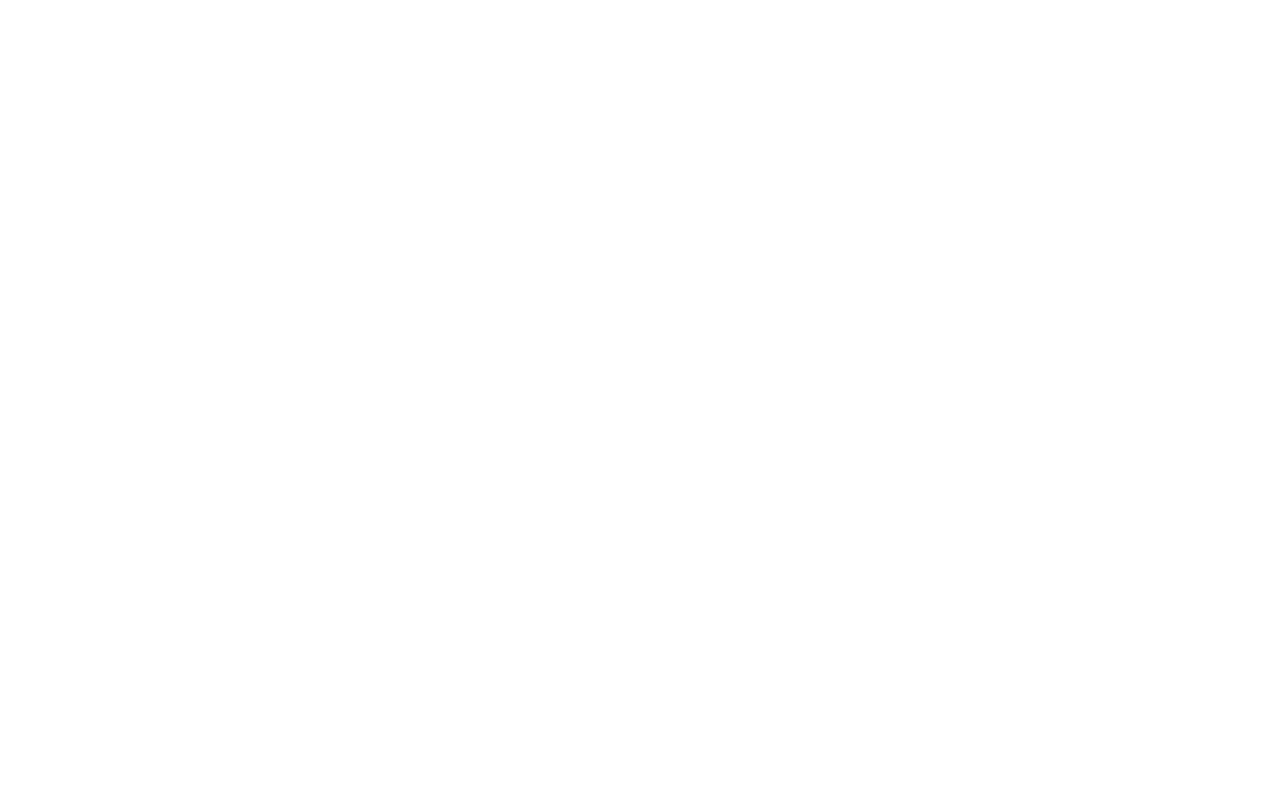
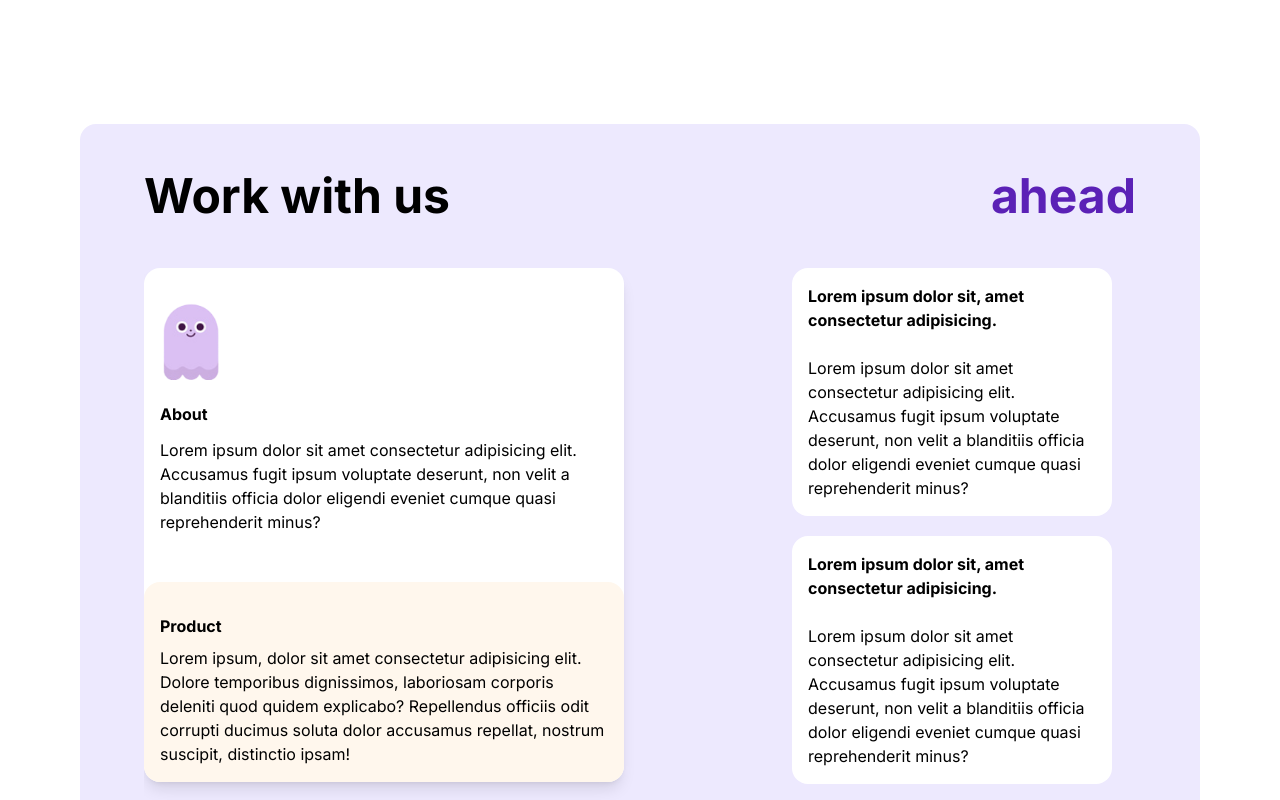
Before and after one commit to manishjha-04/ahead-app, a Next.js app: page / in a window 1280 px wide. Shown: the part 4060-4860 px from the top of the page. Before the commit the page ends 4056 px from the top, so only its background shows below. Built offline with nearby package versions, Linux system fonts and the light colour scheme.

Commit message:
created the work with us section

```diff
--- a/src/app/page.js
+++ b/src/app/page.js
@@ -7,6 +7,7 @@
 import BeBestYou from "../components/BeBestYou";
 import EverWonder from "../components/EverWonder";
 import Test from "../components/Test";
+import WorkWithUs from "../components/WorkWithUs";
 
 
 
@@ -25,6 +26,9 @@
       <BeBestYou />
       <EverWonder />
       <Test />
+      <WorkWithUs />
+
+
 
 
 
--- /dev/null
+++ b/src/components/WorkWithUs.jsx
@@ -0,0 +1,99 @@
+"use client";
+import { motion } from "framer-motion";
+import React from "react";
+import Image from "next/image";
+
+const WorkWithUs = () => {
+  return (
+    <div className="px-20 my-32">
+      <section className="mt-16 rounded-2xl bg-violet-100 p-12 px-16">
+        <div className="flex  justify-between items-center text-5xl font-bold">
+          <motion.div
+            initial="hidden"
+            whileInView="visible"
+            viewport={{ once: true }}
+            transition={{ duration: 1 }}
+            variants={{
+              visible: { opacity: 1, scale: 1, x: 0, y: 0 },
+              hidden: { opacity: 0, scale: 0.5, x: "-50%" },
+            }}
+          >
+            <span className="">Work with us</span>
+          </motion.div>
+
+          <motion.div
+            initial="hidden"
+            whileInView="visible"
+            viewport={{ once: true }}
+            transition={{ duration: 1 }}
+            variants={{
+              visible: { opacity: 1, scale: 1, x: 0, y: 0 },
+              hidden: { opacity: 0, scale: 0.5, x: "50%" },
+            }}
+          >
+            <span className="text-violet-800">ahead</span>
+          </motion.div>
+        </div>
+        <div className="mt-12 flex gap-20 overflow-hidden">
+          <div className="grow">
+            <div className="rounded-2xl bg-white  pt-8 max-w-[30rem] shadow-lg">
+              <motion.div
+              className="pl-4 inline-block"
+                initial="hidden"
+                whileInView="visible"
+                viewport={{ once: true }}
+                transition={{ duration: 4 }}
+                variants={{
+                  visible: { opacity: [0.8,0.9,1.01,1], scale: [0.6,0.55,0.8,1], rotate: [0,45,-35,10,0] },
+                  hidden: { opacity: 0, scale: 0.5, rotate: 0 },
+                }}
+              >
+                <Image width={60} height={60} alt="" src="/ghost.png" />
+              </motion.div>
+              <div className="flex flex-col gap-3 p-4">
+                <h2 className="font-bold">About</h2>
+                <p className="font-normal">
+                  Lorem ipsum dolor sit amet consectetur adipisicing elit.
+                  Accusamus fugit ipsum voluptate deserunt, non velit a
+                  blanditiis officia dolor eligendi eveniet cumque quasi
+                  reprehenderit minus?
+                </p>
+              </div>
+
+              <div className="flex flex-col gap-2 pt-8  p-4 rounded-2xl  mt-8 bg-orange-50">
+                <h2 className="font-bold">Product</h2>
+                <p className="font-normal">
+                  Lorem ipsum, dolor sit amet consectetur adipisicing elit.
+                  Dolore temporibus dignissimos, laboriosam corporis deleniti
+                  quod quidem explicabo? Repellendus officiis odit corrupti
+                  ducimus soluta dolor accusamus repellat, nostrum suscipit,
+                  distinctio ipsam!
+                </p>
+              </div>
+            </div>
+          </div>
+          <div className="flex flex-col gap-5 max-h-[75vh] overflow-y-auto pr-6 custom-scrollbar">
+            {[...Array(6)].map((val, index) => (
+              <div
+                className="p-4 bg-white rounded-2xl space-y-6 w-[20rem]"
+                key={index}
+              >
+                <h2 className="font-bold">
+                  Lorem ipsum dolor sit, amet consectetur adipisicing.
+                </h2>
+                <p className="font-normal">
+                  Lorem ipsum dolor sit amet consectetur adipisicing elit.
+                  Accusamus fugit ipsum voluptate deserunt, non velit a
+                  blanditiis officia dolor eligendi eveniet cumque quasi
+                  reprehenderit minus?
+                </p>
+              </div>
+            ))}
+          </div>
+        </div>
+      </section>
+    </div>
+  );
+};
+
+export default WorkWithUs;
```
Also changed, not shown: public/ghost.png (added).
